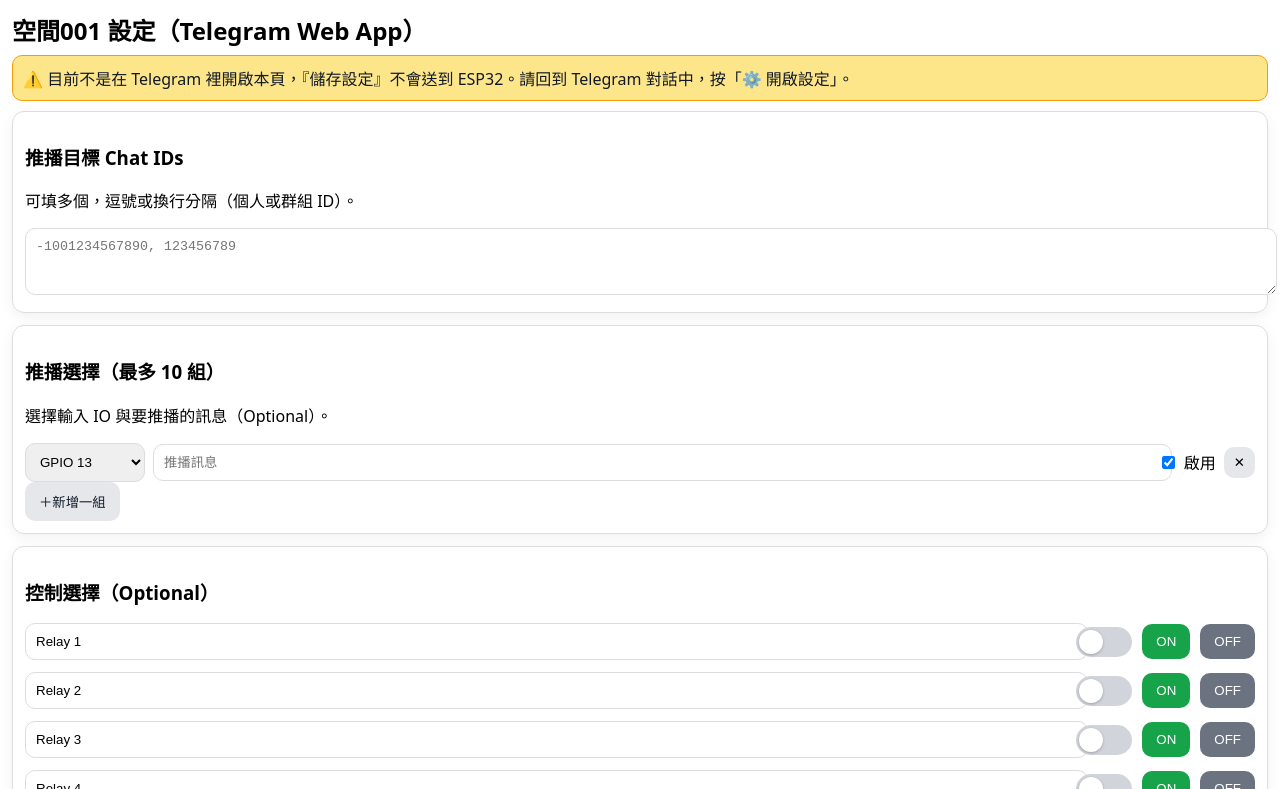
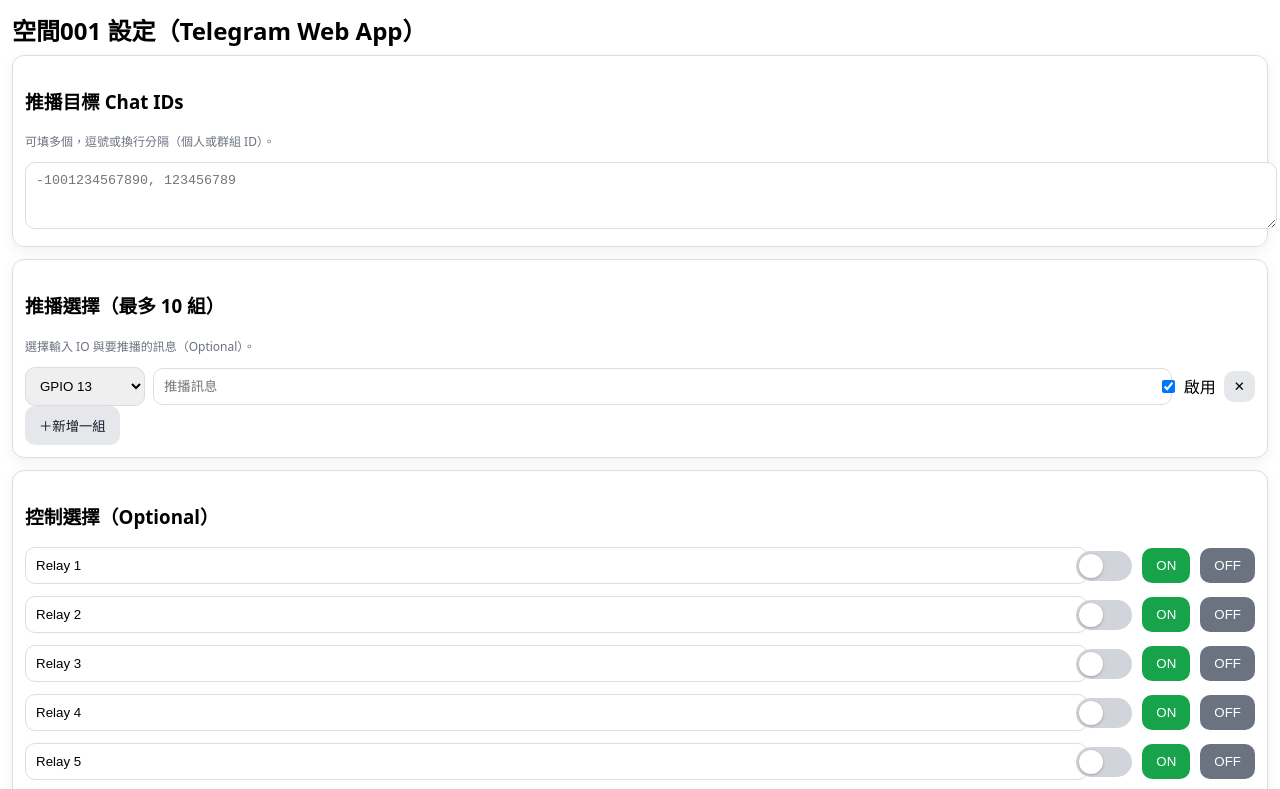
Before and after one commit to lemel0501/YQ-webapp, a plain HTML site: page index.html in a window 1280 px wide. Both pictures are taken after a click on the button "＋新增一組". Shown: the top 789 px of the page. Drawn offline with Linux system fonts and the light colour scheme.

Commit message:
Update index.html

```diff
--- a/index.html
+++ b/index.html
@@ -15,8 +15,8 @@
     input[type=text], textarea, select { width:100%; padding:10px; border:1px solid var(--border); border-radius:10px; }
     .btn { padding:10px 14px; border-radius:10px; border:none; cursor:pointer; color:#fff; }
     .btn.green { background:#16a34a; } .btn.gray { background:#6b7280; } .btn.light{ background:#e5e7eb; color:#111827; }
-    .warn { position:sticky; top:0; background:#fde68a; color:#111827; padding:10px; border-radius:10px; border:1px solid #f59e0b; margin-bottom:10px; }
 
+    /* 滑桿：OFF=灰、ON=綠 */
     .switch { position: relative; width: 56px; height: 30px; }
     .switch input { display:none; }
     .slider { position:absolute; inset:0; background:#d1d5db; border-radius:999px; transition:.2s; }
@@ -25,6 +25,9 @@
     .switch input:checked + .slider:before { transform:translateX(26px); }
 
     .relay-row { display:grid; grid-template-columns: 1fr auto auto auto; gap:10px; align-items:center; }
+    .rname { min-width:160px; }
+    .hint { color:#6b7280; font-size:12px; }
+
     .notif-row { display:grid; grid-template-columns: 120px 1fr auto auto; gap:8px; align-items:center; }
     .del { padding:8px 10px; border-radius:10px; border:none; background:#e5e7eb; cursor:pointer; }
     .chk { width:auto; }
@@ -32,10 +35,6 @@
 </head>
 <body>
   <h2>空間001 設定（Telegram Web App）</h2>
-
-  <div id="envWarn" class="warn" style="display:none">
-    ⚠️ 目前不是在 Telegram 裡開啟本頁，『儲存設定』不會送到 ESP32。請回到 Telegram 對話中，按「⚙️ 開啟設定」。
-  </div>
 
   <div class="grid">
 
@@ -70,106 +69,178 @@
   </div>
 
 <script>
-const inTelegram = !!(window.Telegram && window.Telegram.WebApp && Telegram.WebApp.initDataUnsafe);
-const tg = (() => { try {
-    if (inTelegram){ const app = Telegram.WebApp; app.expand(); return app; }
-  } catch(e){} return { sendData:()=>{}, close:()=>{}, expand:()=>{} }; })();
+// ——— 讓 Telegram WebApp 在外部瀏覽器也不會丟錯（fallback） ———
+const tg = (() => {
+  try {
+    if (window.Telegram && window.Telegram.WebApp) {
+      const app = window.Telegram.WebApp;
+      app.expand();
+      return app;
+    }
+  } catch(e){}
+  return { sendData: () => {}, close: () => {}, expand: () => {} };
+})();
 
-document.getElementById('envWarn').style.display = inTelegram ? 'none' : 'block';
+// ——— LocalStorage 快取（帶回上次填寫） ———
+const LS_KEY = 'esp32_webapp_draft_v1';
+const PINS   = [0,2,4,5,13,14,16,17,18,19,21];   // 可選 GPIO（照你頁面提示）
 
-const LS_KEY='esp32_webapp_draft_v2';
-const PINS=[0,2,4,5,13,14,16,17,18,19,21];
-const RELAY_COUNT=5;
+function loadState() {
+  try {
+    const raw = localStorage.getItem(LS_KEY);
+    if (!raw) return {};
+    return JSON.parse(raw) || {};
+  } catch (_) { return {}; }
+}
+function saveState(s) {
+  try { localStorage.setItem(LS_KEY, JSON.stringify(s)); } catch(_) {}
+}
 
-function loadState(){ try{ const raw=localStorage.getItem(LS_KEY); return raw?JSON.parse(raw):{}; }catch(_){ return {}; } }
-function saveState(s){ try{ localStorage.setItem(LS_KEY, JSON.stringify(s)); }catch(_){} }
-function parseChatIds(text){ return (text||'').split(/[\n,; ]+/).map(s=>s.trim()).filter(Boolean); }
-function esc(s=''){ return s.replace(/[&<>"']/g,c=>({'&':'&amp;','<':'&lt;','>':'&gt;','"':'&quot;',"'":'&#39;'}[c])); }
+// —— 工具：把 textarea 逗號/換行分隔的 chat ids 轉成陣列（送到 ESP32 時會用到） ——
+function parseChatIds(text) {
+  return (text || '')
+    .split(/[\n,; ]+/)
+    .map(s => s.trim())
+    .filter(Boolean);
+}
+function escapeHtml(s='') {
+  return s.replace(/[&<>"']/g, c => ({'&':'&amp;','<':'&lt;','>':'&gt;','"':'&quot;',"'":'&#39;'}[c]));
+}
 
 window.addEventListener('DOMContentLoaded', () => {
-  const st=Object.assign({
-    chat_ids:'', token:'',
-    relay_names:Array.from({length:RELAY_COUNT},(_,i)=>`Relay ${i+1}`),
-    relays:Array.from({length:RELAY_COUNT},()=>false),
-    notifs:[]
-  }, loadState());
+  const RELAY_COUNT = 5;
+  const st = Object.assign(
+    {
+      chat_ids: '',
+      token: '',
+      // 五路繼電器：名稱 + 勾選狀態
+      relay_names: Array.from({length: RELAY_COUNT}, (_,i)=>`Relay ${i+1}`),
+      relays: Array.from({length: RELAY_COUNT}, ()=>false),
+      // GPIO 觸發推播
+      notifs: []   // 每筆 {pin:13, msg:"內容", en:true}
+    },
+    loadState()
+  );
 
-  const $chat=document.getElementById('chat_ids');
-  const $token=document.getElementById('token');
-  if($chat)  $chat.value=st.chat_ids||'';
-  if($token) $token.value=st.token||'';
-  $chat?.addEventListener('input',e=>{ st.chat_ids=e.target.value; saveState(st); });
-  $token?.addEventListener('input',e=>{ st.token=e.target.value; saveState(st); });
+  // ====== 1) 推播目標 Chat IDs / Token ======
+  const $chat = document.getElementById('chat_ids');
+  const $token = document.getElementById('token');
+  if ($chat)  $chat.value  = st.chat_ids || '';
+  if ($token) $token.value = st.token    || '';
 
-  // ===== Notifs =====
-  const $notifs=document.getElementById('notifs'), $add=document.getElementById('addNotif');
-  function notifRowHTML(i,n){
-    const opts=PINS.map(p=>`<option value="${p}" ${p===n.pin?'selected':''}>GPIO ${p}</option>`).join('');
-    return `<div class="notif-row" data-i="${i}">
-      <select class="npin">${opts}</select>
-      <input class="nmsg" type="text" placeholder="推播訊息" value="${esc(n.msg||'')}">
-      <label class="row" style="gap:6px"><input class="nen chk" type="checkbox" ${n.en!==false?'checked':''}> 啟用</label>
-      <button class="del" title="刪除">✕</button></div>`;
+  $chat?.addEventListener('input',  e => { st.chat_ids = e.target.value; saveState(st); });
+  $token?.addEventListener('input', e => { st.token    = e.target.value; saveState(st); });
+
+  // ====== 2) GPIO 觸發推播（最多 10 組） ======
+  const $notifs = document.getElementById('notifs');
+  const $addNotif = document.getElementById('addNotif');
+
+  function notifRowHTML(i, n) {
+    const opts = PINS.map(p => `<option value="${p}" ${p===n.pin?'selected':''}>GPIO ${p}</option>`).join('');
+    return `
+      <div class="notif-row" data-i="${i}">
+        <select class="npin">${opts}</select>
+        <input class="nmsg" type="text" placeholder="推播訊息" value="${escapeHtml(n.msg||'')}">
+        <label class="row" style="gap:6px">
+          <input class="nen chk" type="checkbox" ${n.en!==false?'checked':''}> 啟用
+        </label>
+        <button class="del" title="刪除">✕</button>
+      </div>`;
   }
-  function renderNotifs(){ if(!$notifs) return; $notifs.innerHTML=st.notifs.map((n,i)=>notifRowHTML(i,n)).join(''); }
+  function renderNotifs() {
+    if (!$notifs) return;
+    $notifs.innerHTML = st.notifs.map((n,i)=>notifRowHTML(i,n)).join('');
+  }
   renderNotifs();
-  $add?.addEventListener('click',()=>{ if(st.notifs.length>=10) return; st.notifs.push({pin:13,msg:'',en:true}); saveState(st); renderNotifs(); });
-  $notifs?.addEventListener('change',e=>{
-    const $row=e.target.closest('.notif-row'); if(!$row) return; const i=+$row.dataset.i;
-    if(e.target.classList.contains('npin')) st.notifs[i].pin=+e.target.value;
-    if(e.target.classList.contains('nen')) st.notifs[i].en=!!e.target.checked;
+
+  $addNotif?.addEventListener('click', () => {
+    if (st.notifs.length >= 10) return;
+    st.notifs.push({pin:13, msg:'', en:true});
+    saveState(st); renderNotifs();
+  });
+
+  $notifs?.addEventListener('change', (e) => {
+    const $row = e.target.closest('.notif-row'); if (!$row) return;
+    const i = Number($row.dataset.i);
+    if (e.target.classList.contains('npin'))  st.notifs[i].pin = Number(e.target.value);
+    if (e.target.classList.contains('nen'))   st.notifs[i].en  = !!e.target.checked;
     saveState(st);
   });
-  $notifs?.addEventListener('input',e=>{
-    const $row=e.target.closest('.notif-row'); if(!$row) return; const i=+$row.dataset.i;
-    if(e.target.classList.contains('nmsg')) st.notifs[i].msg=e.target.value; saveState(st);
+  $notifs?.addEventListener('input', (e) => {
+    const $row = e.target.closest('.notif-row'); if (!$row) return;
+    const i = Number($row.dataset.i);
+    if (e.target.classList.contains('nmsg')) st.notifs[i].msg = e.target.value;
+    saveState(st);
   });
-  $notifs?.addEventListener('click',e=>{
-    if(!e.target.classList.contains('del')) return;
-    const i=+e.target.closest('.notif-row').dataset.i; st.notifs.splice(i,1); saveState(st); renderNotifs();
+  $notifs?.addEventListener('click', (e) => {
+    if (!e.target.classList.contains('del')) return;
+    const i = Number(e.target.closest('.notif-row').dataset.i);
+    st.notifs.splice(i,1);
+    saveState(st); renderNotifs();
   });
 
-  // ===== Relays =====
-  const $relays=document.getElementById('relays');
-  if($relays){
-    const row = i => `<div class="relay-row">
-      <input type="text" class="rname" data-idx="${i}" placeholder="Relay ${i+1} 名稱" value="${esc(st.relay_names?.[i]||`Relay ${i+1}`)}">
-      <label class="switch"><input type="checkbox" class="rtoggle" data-idx="${i}" ${st.relays?.[i]?'checked':''}><span class="slider"></span></label>
-      <button class="btn green r-on"  data-idx="${i}">ON</button>
-      <button class="btn gray  r-off" data-idx="${i}">OFF</button></div>`;
-    $relays.innerHTML = Array.from({length:RELAY_COUNT},(_,i)=>row(i)).join('');
-    $relays.addEventListener('change', e=>{
-      if(!e.target.matches('.rtoggle')) return; const i=+e.target.dataset.idx; const state=!!e.target.checked;
-      st.relays[i]=state; saveState(st);
-      tg.sendData(JSON.stringify({type:'relay', idx:i, state}));
+  // ====== 3) 五路繼電器（名稱 + 即時切換 + 快捷鍵） ======
+  const $relays = document.getElementById('relays');
+  if ($relays) {
+    const rowHtml = (i) => `
+      <div class="relay-row">
+        <input type="text" class="rname" data-idx="${i}" placeholder="Relay ${i+1} 名稱" value="${escapeHtml(st.relay_names?.[i]||`Relay ${i+1}`)}">
+        <label class="switch">
+          <input type="checkbox" class="rtoggle" data-idx="${i}" ${st.relays?.[i] ? 'checked' : ''}>
+          <span class="slider"></span>
+        </label>
+        <button class="btn green r-on"  data-idx="${i}">ON</button>
+        <button class="btn gray  r-off" data-idx="${i}">OFF</button>
+      </div>`;
+    $relays.innerHTML = Array.from({length: RELAY_COUNT}, (_,i)=>rowHtml(i)).join('');
+
+    // 滑桿即時送出 + 存快取
+    $relays.addEventListener('change', (e) => {
+      if (!e.target.matches('.rtoggle')) return;
+      const idx = Number(e.target.dataset.idx);
+      const state = e.target.checked;
+      st.relays[idx] = state;      // 存本地
+      saveState(st);
+      tg.sendData(JSON.stringify({ type: 'relay', idx, state })); // 立即控制
     });
-    $relays.addEventListener('input', e=>{
-      if(!e.target.matches('.rname')) return; const i=+e.target.dataset.idx; st.relay_names[i]=e.target.value; saveState(st);
+    // 名稱變更存快取
+    $relays.addEventListener('input', (e) => {
+      if (!e.target.matches('.rname')) return;
+      const idx = Number(e.target.dataset.idx);
+      st.relay_names[idx] = e.target.value;
+      saveState(st);
     });
-    $relays.addEventListener('click', e=>{
-      if(!e.target.matches('.r-on,.r-off')) return; const i=+e.target.dataset.idx; const state=e.target.classList.contains('r-on');
-      const t=$relays.querySelector(`.rtoggle[data-idx="${i}"]`); if(t){ t.checked=state; st.relays[i]=state; saveState(st); }
-      tg.sendData(JSON.stringify({type:'relay', idx:i, state}));
+    // 快捷 ON/OFF 並同步滑桿 + 存快取
+    $relays.addEventListener('click', (e) => {
+      if (!e.target.matches('.r-on,.r-off')) return;
+      const idx = Number(e.target.dataset.idx);
+      const state = e.target.classList.contains('r-on');
+      const t = $relays.querySelector(`.rtoggle[data-idx="${idx}"]`);
+      if (t) { t.checked = state; st.relays[idx] = state; saveState(st); }
+      tg.sendData(JSON.stringify({ type: 'relay', idx, state }));
     });
   }
 
-  // ===== Save =====
-  document.getElementById('save')?.addEventListener('click', ()=>{
-    if(!inTelegram){ alert("請在 Telegram 對話內的 WebApp 開啟本頁再儲存。"); return; }
-    st.chat_ids = $chat?.value||''; st.token = $token?.value||''; saveState(st);
+  // ====== 4) 儲存設定 → 傳給 ESP32，同時保留在 localStorage ======
+  document.getElementById('save')?.addEventListener('click', () => {
+    // 先固化一次快取
+    st.chat_ids = $chat?.value || '';
+    st.token    = $token?.value || '';
+    saveState(st);
+
+    // 打包送給 ESP32（你的韌體已支援的欄位）
     const payload = {
-      type:'save_config',
+      type: 'save_config',
       chat_ids: parseChatIds(st.chat_ids),
       token: st.token,
       relay_names: st.relay_names,
       relays: st.relays,
-      notifs: (st.notifs||[]).map(n=>({pin:n.pin, msg:n.msg||'', en:n.en!==false}))
+      notifs: (st.notifs || []).map(n => ({ pin: n.pin, msg: n.msg || '', en: n.en !== false }))
     };
     tg.sendData(JSON.stringify(payload));
-    if (tg.HapticFeedback) tg.HapticFeedback.impactOccurred('soft');
-    if (tg.showPopup) tg.showPopup({title:"已送出", message:"設定已送到機器人，請用 /show 查看 revision 是否更新。"});
   });
-  document.getElementById('close')?.addEventListener('click', ()=>tg.close());
+
+  document.getElementById('close')?.addEventListener('click', () => tg.close());
 });
 </script>
 </body>
```
